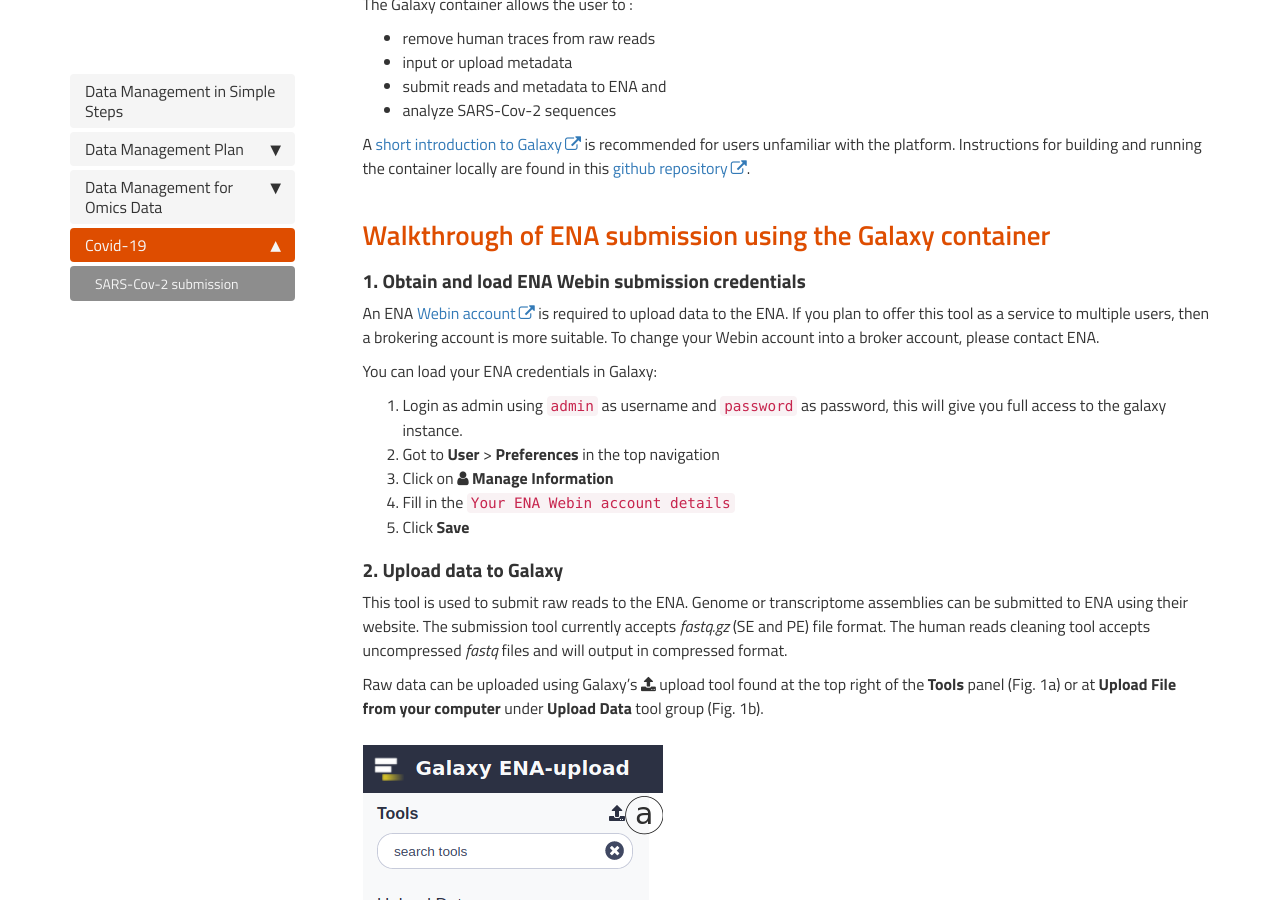
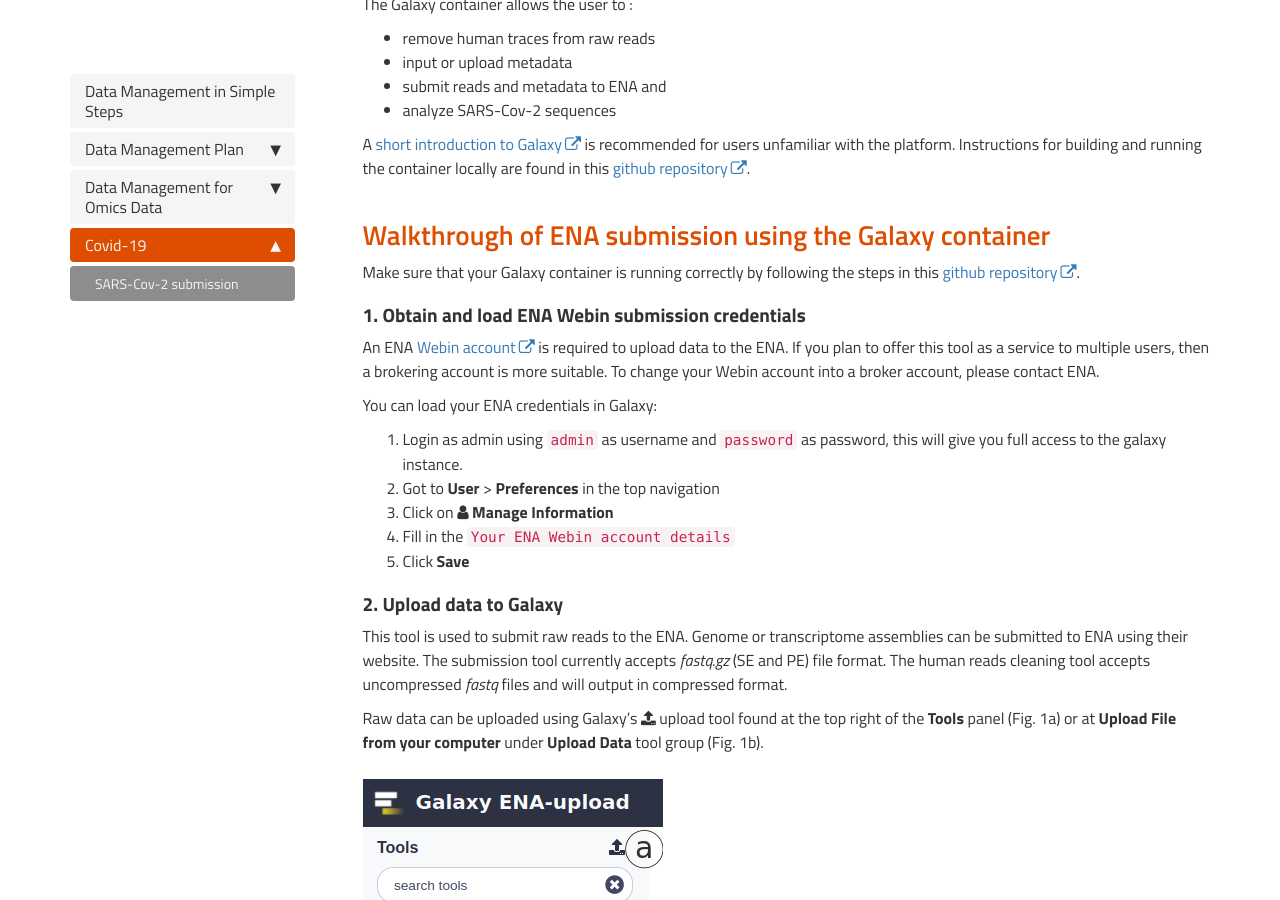
Before and after one commit to ELIXIR-Belgium/rdm-guide, a Jekyll site: the page built from pages/covid-19/sarscov2_submission.md, in a window 1280 px wide and 900 px high, scrolled down 1149 px. Built offline with Jekyll 4.4.1, drawn with Linux system fonts in a browser that asks for light colours.

Commit message:
Update sarscov2_submission.md

```diff
--- a/pages/covid-19/sarscov2_submission.md
+++ b/pages/covid-19/sarscov2_submission.md
@@ -38,6 +38,7 @@ Instructions for building and running the container locally are found in this [g
 
 ## Walkthrough of ENA submission using the Galaxy container
 
+Make sure that your Galaxy container is running correctly by following the steps in this [github repository](https://github.com/ELIXIR-Belgium/ena-upload-container).
 
 ### 1. Obtain and load ENA Webin submission credentials
 
@@ -49,9 +50,6 @@ You can load your ENA credentials in Galaxy:
 3. Click on <i class="fa fa-user" aria-hidden="true"></i> **Manage Information**
 4. Fill in the `Your ENA Webin account details`
 5. Click **Save**
-
-
-
 
 ### 2. Upload data to Galaxy
 This tool is used to submit raw reads to the ENA. Genome or transcriptome assemblies can be submitted to ENA using their website.
```
